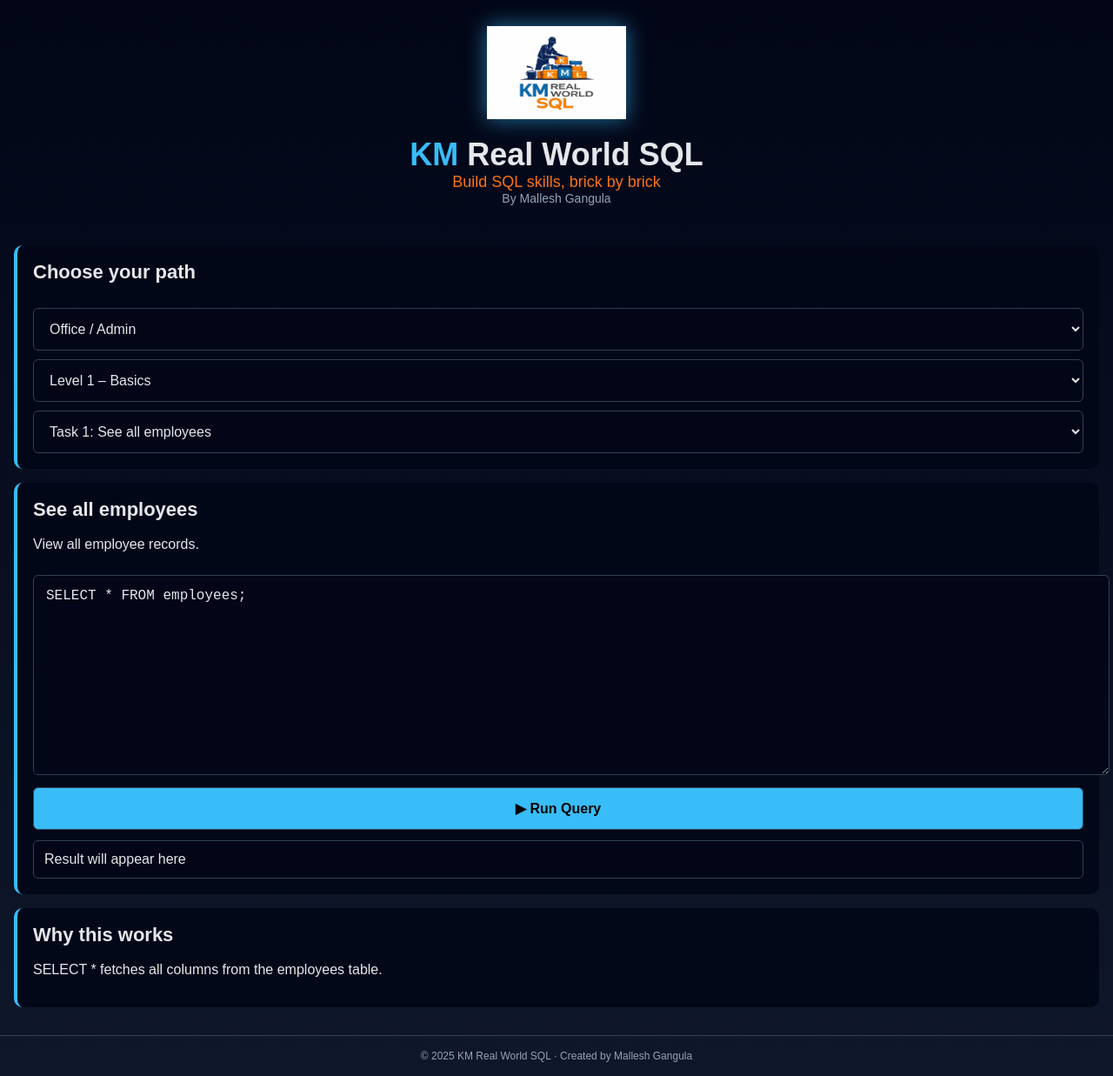
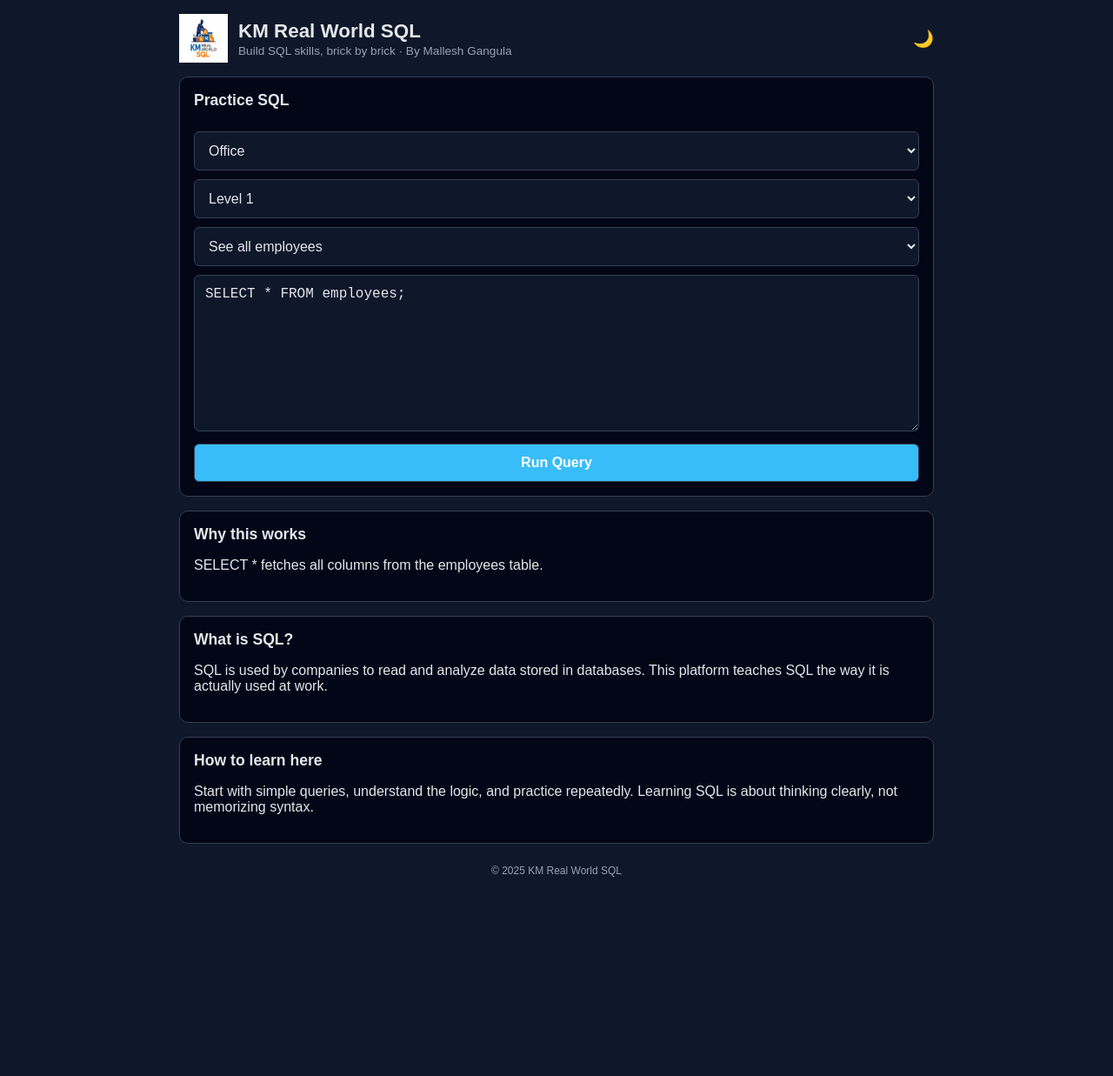
Before and after one commit to cargoman-logistics/Km-real-world-SQL-, a plain HTML site: page index.html in a window 1280 px wide. Shown: the whole page at 87% size. After the commit the page ends 1034 px from the top, so only its background shows below. Drawn offline with nearby package versions, Linux system fonts and the light colour scheme.

Commit message:
Update index.html

```diff
--- a/index.html
+++ b/index.html
@@ -2,218 +2,263 @@
 <html lang="en">
 <head>
 <meta charset="UTF-8">
+<meta name="viewport" content="width=device-width, initial-scale=1.0">
 <title>KM Real World SQL</title>
+
 <script src="https://cdnjs.cloudflare.com/ajax/libs/sql.js/1.8.0/sql-wasm.js"></script>
 
 <style>
-html, body {
-  margin: 0;
-  padding: 0;
+/* =====================
+   THEME VARIABLES
+===================== */
+:root {
+  --bg: #0f172a;
+  --card: #020617;
+  --text: #e5e7eb;
+  --muted: #94a3b8;
+  --accent: #38bdf8;
+  --border: #334155;
+}
+
+body.light {
+  --bg: #f8fafc;
+  --card: #ffffff;
+  --text: #020617;
+  --muted: #475569;
+  --accent: #2563eb;
+  --border: #cbd5e1;
+}
+
+/* =====================
+   GLOBAL
+===================== */
+* {
+  box-sizing: border-box;
 }
 
 body {
+  margin: 0;
   font-family: Arial, sans-serif;
-  background: linear-gradient(180deg, #020617, #0f172a);
-  color: #e5e7eb;
+  background: var(--bg);
+  color: var(--text);
 }
 
-/* ===== HEADER ===== */
-header {
-  text-align: center;
-  padding: 30px 16px;
+.container {
+  max-width: 900px;
+  margin: auto;
+  padding: 16px;
 }
 
-header img {
-  width: 160px;
-  margin-bottom: 16px;
-  filter: drop-shadow(0 0 12px rgba(56,189,248,0.6));
+/* =====================
+   HEADER (JobStreet style)
+===================== */
+.header {
+  display: flex;
+  align-items: center;
+  gap: 12px;
 }
 
-h1 {
-  font-size: 36px;
+.header img {
+  width: 56px;
+  height: 56px;
+}
+
+.header-text h1 {
+  font-size: 1.4rem;
   margin: 0;
 }
 
-h1 span {
-  color: #38bdf8;
+.header-text p {
+  margin: 2px 0 0;
+  font-size: 0.85rem;
+  color: var(--muted);
 }
 
-.tagline {
-  font-size: 18px;
-  color: #f97316;
+.theme-toggle {
+  margin-left: auto;
+  cursor: pointer;
+  font-size: 1.2rem;
 }
 
-.author {
-  font-size: 14px;
-  color: #94a3b8;
+/* =====================
+   CARDS
+===================== */
+.card {
+  background: var(--card);
+  border: 1px solid var(--border);
+  border-radius: 10px;
+  padding: 16px;
+  margin-top: 16px;
 }
 
-/* ===== SECTIONS ===== */
-.section {
-  padding: 16px;
+.card h2 {
+  margin-top: 0;
+  font-size: 1.1rem;
 }
 
-.box {
-  background: rgba(2,6,23,0.85);
-  border-left: 4px solid #38bdf8;
-  border-radius: 10px;
-  padding: 18px;
-  margin-bottom: 16px;
-}
-
-.box h2 {
-  margin-top: 0;
-  font-size: 22px;
-}
-
-/* ===== INPUTS ===== */
+/* =====================
+   FORM ELEMENTS
+===================== */
 select, textarea, button {
   width: 100%;
-  padding: 14px;
+  padding: 12px;
   margin-top: 10px;
-  background: #020617;
-  color: #e5e7eb;
-  border: 1px solid #334155;
   border-radius: 6px;
-  font-size: 16px;
+  border: 1px solid var(--border);
+  background: var(--bg);
+  color: var(--text);
+  font-size: 1rem;
 }
 
 textarea {
-  min-height: 200px;
+  min-height: 180px;
   font-family: monospace;
 }
 
 button {
-  background: #38bdf8;
-  color: #000;
+  background: var(--accent);
+  color: #fff;
   font-weight: bold;
+  cursor: pointer;
 }
 
-/* ===== RESULT ===== */
-.result {
-  background: #020617;
-  border: 1px solid #334155;
-  border-radius: 6px;
-  padding: 12px;
-  margin-top: 12px;
-  overflow-x: auto;
-}
-
-/* ===== TABLE ===== */
+/* =====================
+   RESULT TABLE
+===================== */
 table {
   width: 100%;
   border-collapse: collapse;
-}
-th, td {
-  border: 1px solid #334155;
-  padding: 8px;
+  margin-top: 10px;
 }
 
-/* ===== FOOTER ===== */
+th, td {
+  border: 1px solid var(--border);
+  padding: 8px;
+  text-align: left;
+}
+
+/* =====================
+   FOOTER
+===================== */
 footer {
   text-align: center;
-  padding: 16px;
-  font-size: 12px;
-  color: #94a3b8;
-  border-top: 1px solid #334155;
+  font-size: 0.75rem;
+  color: var(--muted);
+  margin: 24px 0 10px;
 }
 </style>
 </head>
 
 <body>
 
-<header>
-  <img src="logo.png" alt="KM Logo">
-  <h1><span>KM</span> Real World SQL</h1>
-  <div class="tagline">Build SQL skills, brick by brick</div>
-  <div class="author">By Mallesh Gangula</div>
-</header>
+<div class="container">
 
-<div class="section">
+  <!-- HEADER -->
+  <div class="header">
+    <img src="logo.png" alt="Logo">
+    <div class="header-text">
+      <h1>KM Real World SQL</h1>
+      <p>Build SQL skills, brick by brick · By Mallesh Gangula</p>
+    </div>
+    <div class="theme-toggle" onclick="toggleTheme()">🌙</div>
+  </div>
 
-  <!-- SELECTORS -->
-  <div class="box">
-    <h2>Choose your path</h2>
+  <!-- PRACTICE FIRST -->
+  <div class="card">
+    <h2>Practice SQL</h2>
 
     <select id="field" onchange="loadTasks()">
-      <option value="office">Office / Admin</option>
+      <option value="office">Office</option>
       <option value="logistics">Logistics</option>
       <option value="hospital">Hospital</option>
     </select>
 
     <select id="level" onchange="loadTasks()">
-      <option value="1">Level 1 – Basics</option>
-      <option value="2">Level 2 – Filtering</option>
-      <option value="3">Level 3 – Conditions</option>
+      <option value="1">Level 1</option>
+      <option value="2">Level 2</option>
     </select>
 
     <select id="taskSelect" onchange="loadTask()"></select>
+
+    <textarea id="query"></textarea>
+    <button onclick="runSQL()">Run Query</button>
+
+    <div id="output"></div>
   </div>
 
-  <!-- TASK -->
-  <div class="box">
-    <h2 id="taskTitle"></h2>
-    <p id="taskDesc"></p>
-
-    <textarea id="query"></textarea>
-    <button onclick="runSQL()">▶ Run Query</button>
-
-    <div class="result" id="output">Result will appear here</div>
+  <!-- WHY THIS WORKS -->
+  <div class="card">
+    <h2>Why this works</h2>
+    <p id="explain"></p>
   </div>
 
-  <!-- EXPLANATION -->
-  <div class="box">
-    <h2>Why this works</h2>
-    <p id="explanation"></p>
+  <!-- EDUCATION BELOW -->
+  <div class="card">
+    <h2>What is SQL?</h2>
+    <p>
+      SQL is used by companies to read and analyze data stored in databases.
+      This platform teaches SQL the way it is actually used at work.
+    </p>
   </div>
+
+  <div class="card">
+    <h2>How to learn here</h2>
+    <p>
+      Start with simple queries, understand the logic, and practice repeatedly.
+      Learning SQL is about thinking clearly, not memorizing syntax.
+    </p>
+  </div>
+
+  <footer>
+    © 2025 KM Real World SQL
+  </footer>
 
 </div>
 
-<footer>
-© 2025 KM Real World SQL · Created by Mallesh Gangula
-</footer>
+<script>
+/* =====================
+   THEME TOGGLE
+===================== */
+function toggleTheme() {
+  document.body.classList.toggle("light");
+  localStorage.setItem("theme", document.body.classList.contains("light") ? "light" : "dark");
+}
 
-<script>
+if (localStorage.getItem("theme") === "light") {
+  document.body.classList.add("light");
+}
+
+/* =====================
+   SQL DATA
+===================== */
 let db;
 
 const tasks = {
   office: {
-    1: [
-      {
+    1: [{
       title: "See all employees",
-        desc: "View all employee records.",
       query: "SELECT * FROM employees;",
       explain: "SELECT * fetches all columns from the employees table."
-      }
-    ],
-    2: [
-      {
+    }],
+    2: [{
       title: "Salary greater than 30000",
-        desc: "Filter employees by salary.",
       query: "SELECT * FROM employees WHERE salary > 30000;",
       explain: "WHERE filters rows based on conditions."
-      }
-    ]
+    }]
   },
   logistics: {
-    1: [
-      {
+    1: [{
       title: "View all shipments",
-        desc: "See all shipments.",
       query: "SELECT * FROM shipments;",
-        explain: "Used by logistics teams to monitor shipments."
-      }
-    ]
+      explain: "Used to monitor all shipments."
+    }]
   },
   hospital: {
-    1: [
-      {
+    1: [{
       title: "View all patients",
-        desc: "List all patients.",
       query: "SELECT * FROM patients;",
-        explain: "Hospitals use this to view patient data."
-      }
-    ]
+      explain: "Hospitals use this to review patient data."
+    }]
   }
 };
 
@@ -223,7 +268,7 @@ function loadTasks() {
   list.forEach((t, i) => {
     const o = document.createElement("option");
     o.value = i;
-    o.textContent = `Task ${i + 1}: ${t.title}`;
+    o.textContent = t.title;
     taskSelect.appendChild(o);
   });
   loadTask();
@@ -231,18 +276,16 @@ function loadTasks() {
 
 function loadTask() {
   const t = tasks[field.value][level.value][taskSelect.value];
-  taskTitle.innerText = t.title;
-  taskDesc.innerText = t.desc;
   query.value = t.query;
-  explanation.innerText = t.explain;
-  output.innerHTML = "Result will appear here";
+  explain.innerText = t.explain;
+  output.innerHTML = "";
 }
 
 function runSQL() {
   try {
     const r = db.exec(query.value);
     if (!r.length) {
-      output.innerHTML = "No results.";
+      output.innerHTML = "No results";
       return;
     }
     let html = "<table><tr>";
@@ -256,18 +299,17 @@ function runSQL() {
     html += "</table>";
     output.innerHTML = html;
   } catch {
-    output.innerHTML = "❌ SQL Error";
+    output.innerHTML = "SQL Error";
   }
 }
 
-initSqlJs({ locateFile: f => `https://cdnjs.cloudflare.com/ajax/libs/sql.js/1.8.0/${f}` })
-.then(SQL => {
+initSqlJs({
+  locateFile: f => `https://cdnjs.cloudflare.com/ajax/libs/sql.js/1.8.0/${f}`
+}).then(SQL => {
   db = new SQL.Database();
   db.run(`
-    CREATE TABLE employees(id INT,name TEXT,department TEXT,salary INT);
-    INSERT INTO employees VALUES
-    (1,'Zeb','Admin',40000),
-    (2,'Arjun','HR',60000);
+    CREATE TABLE employees(id INT,name TEXT,salary INT);
+    INSERT INTO employees VALUES (1,'Zeb',40000),(2,'Arjun',60000);
 
     CREATE TABLE shipments(id INT,status TEXT);
     INSERT INTO shipments VALUES (1,'Pending');
```
Lines whose indentation alone changed are shown as unchanged.
